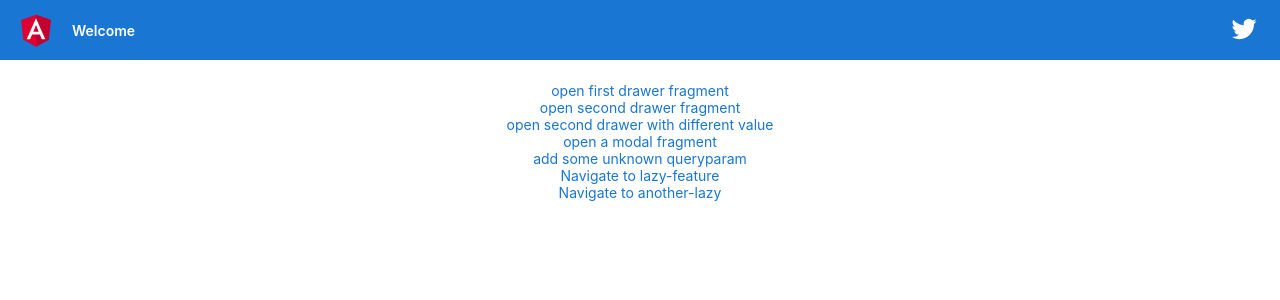
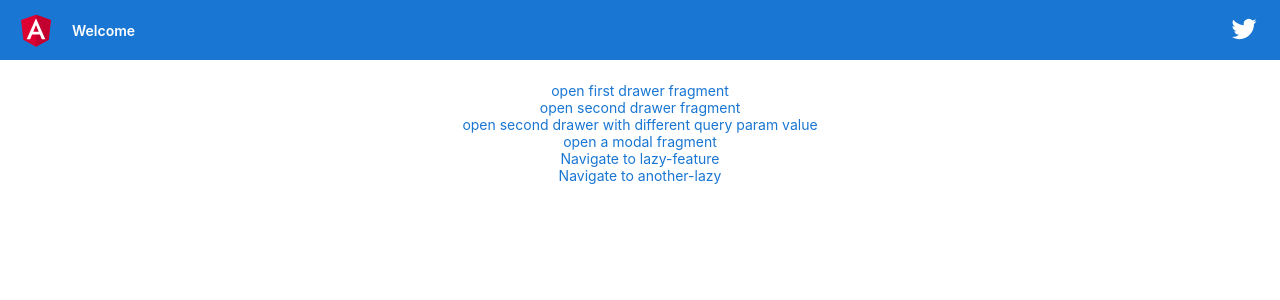
Before and after one commit to mayinbun/ngx-fragments, an Angular app: page / in a window 1280 px wide. Shown: the top 300 px of the page. Built offline with nearby package versions, Linux system fonts and the light colour scheme.

Commit message:
update readme

```diff
--- a/angular.json
+++ b/angular.json
@@ -45,7 +45,7 @@
               ],
               "optimization": true,
               "outputHashing": "all",
-              "sourceMap": false,
+              "sourceMap": true,
               "namedChunks": false,
               "extractLicenses": true,
               "vendorChunk": false,
--- a/src/app/app.component.html
+++ b/src/app/app.component.html
@@ -319,11 +319,9 @@
 
   <a [routerLink]="[]" [queryParams]="{'drawer:first': 'first'}" queryParamsHandling="merge">open first drawer fragment</a>
   <a [routerLink]="[]" [queryParams]="{'drawer:second': 'second'}" queryParamsHandling="merge">open second drawer fragment</a>
-  <a [routerLink]="[]" [queryParams]="{'drawer:second': 'secondValueChanged'}" queryParamsHandling="merge">open second drawer with different value</a>
+  <a [routerLink]="[]" [queryParams]="{'drawer:second': 'secondValueChanged'}" queryParamsHandling="merge">open second drawer with different query param value</a>
 
-  <a [routerLink]="[]" [queryParams]="{'modal:greeter': 'Hello from year 2020!'}" queryParamsHandling="merge">open a modal fragment</a>
-
-  <a [routerLink]="[]" [queryParams]="{'unknownParam' : 'unknown'}" queryParamsHandling="merge">add some unknown queryparam</a>
+  <a [routerLink]="[]" [queryParams]="{'modal:greeter': 'Hello from year 2021!'}" queryParamsHandling="merge">open a modal fragment</a>
 
   <a [routerLink]="['lazy-feature']">Navigate to lazy-feature</a>
   <a [routerLink]="['another-lazy']">Navigate to another-lazy</a>
```
Also changed, not shown: 1 other file (tests, documents, lock files or other folders).
